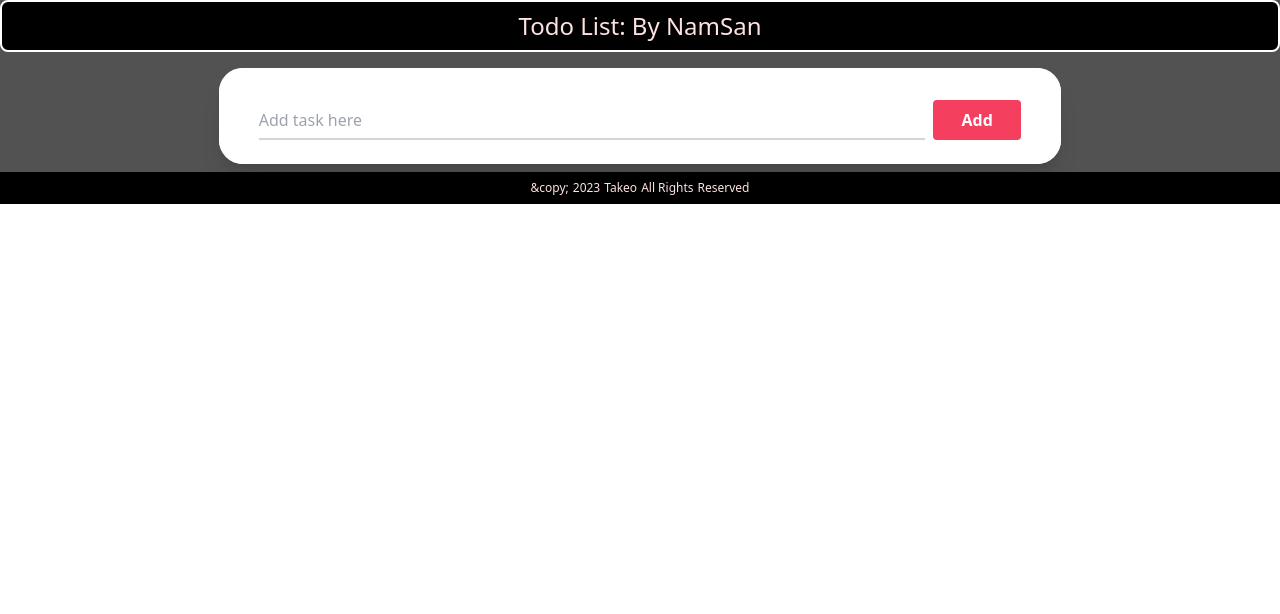
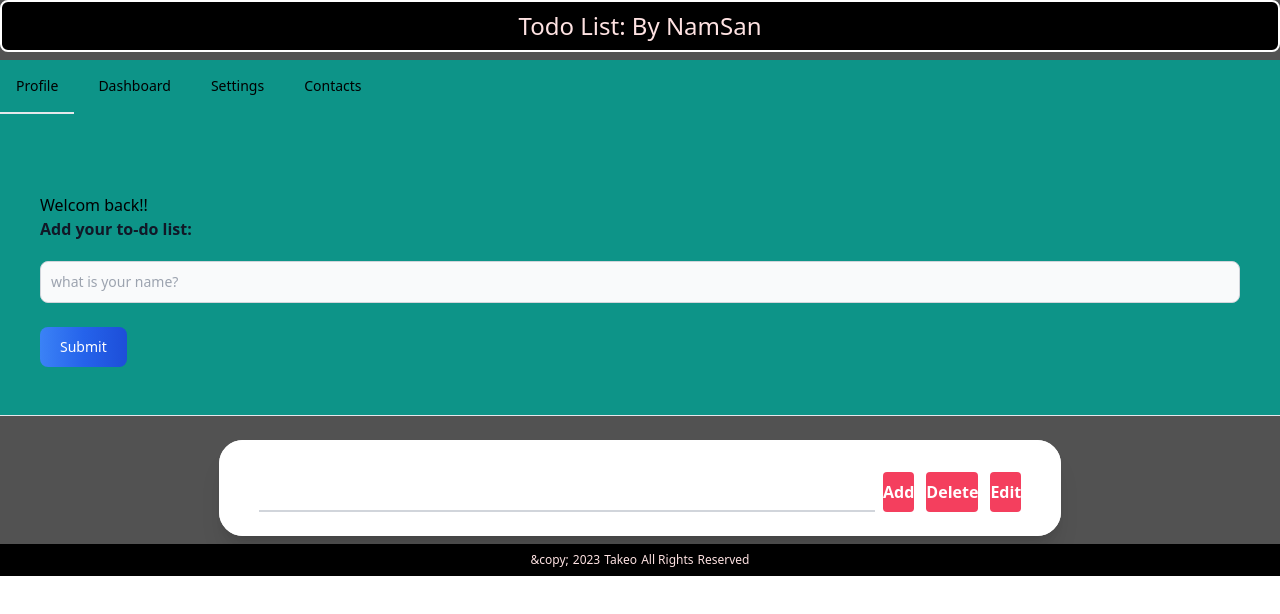
Before and after one commit to sandessth/todo-redux, a React (Vite) app: page / in a window 1280 px wide. Shown: the top 614 px of the page. Built offline with nearby package versions, Linux system fonts and the light colour scheme.

Commit message:
feat:created layout component

```diff
--- a/src/components/containers/container.tsx
+++ b/src/components/containers/container.tsx
@@ -1,12 +1,14 @@
 import NavBar from "../nav-bar/navBar";
 import Footer from "../footer/footer";
+import Layout from "../todo/nams-to-do-ui";
+import Todo from "../todo/todo";
 
-function Container({ children }) {
+function Container() {
   return (
     <div className="bg-neutral-600 bg-cover bg-center bg-fixed">
       <NavBar />
-      {children}
-
+      <Layout />
+      <Todo />
       <Footer />
     </div>
   );
--- /dev/null
+++ b/src/components/todo/nams-to-do-ui.tsx
@@ -0,0 +1,120 @@
+import React, { useState } from "react";
+
+function Layout() {
+  const [task, setTask] = useState("Welcom back!!");
+  const [isMousedOver, setMousedOver] = useState(false);
+  const [name, setName] = useState("");
+
+  function handleClick(event) {
+    setTask(name);
+    event.preventDefault();
+  }
+
+  function handleChange(event) {
+    console.log(event.target.valule);
+    // console.log(event?.target.placeholder);
+    // console.log(event?.target.type);
+    setName(event.target.valule);
+  }
+
+  function handleMouseOver() {
+    // console.log("Moused over");
+    setMousedOver(true);
+  }
+
+  function handleMouseOut() {
+    // console.log("Moused over");
+    setMousedOver(false);
+  }
+
+  return (
+    <div className="p-15 mb-4 border-b border-gray-200 dark:border-gray-700  bg-teal-600">
+      <ul
+        className="flex flex-wrap -mb-px text-sm font-medium text-center"
+        id="myTab"
+        data-tabs-toggle="#myTabContent"
+        role="tablist"
+      >
+        <li className="mr-2" role="presentation">
+          <button
+            className="inline-block p-4 border-b-2 rounded-t-lg"
+            id="profile-tab"
+            data-tabs-target="#profile"
+            type="button"
+            role="tab"
+            aria-controls="profile"
+            aria-selected="false"
+          >
+            Profile
+          </button>
+        </li>
+        <li className="mr-2" role="presentation">
+          <button
+            className="inline-block p-4 border-b-2 border-transparent rounded-t-lg hover:text-gray-600 hover:border-gray-300 dark:hover:text-gray-300"
+            id="dashboard-tab"
+            data-tabs-target="#dashboard"
+            type="button"
+            role="tab"
+            aria-controls="dashboard"
+            aria-selected="false"
+          >
+            Dashboard
+          </button>
+        </li>
+        <li className="mr-2" role="presentation">
+          <button
+            className="inline-block p-4 border-b-2 border-transparent rounded-t-lg hover:text-gray-600 hover:border-gray-300 dark:hover:text-gray-300"
+            id="settings-tab"
+            data-tabs-target="#settings"
+            type="button"
+            role="tab"
+            aria-controls="settings"
+            aria-selected="false"
+          >
+            Settings
+          </button>
+        </li>
+        <li role="presentation">
+          <button
+            className="inline-block p-4 border-b-2 border-transparent rounded-t-lg hover:text-gray-600 hover:border-gray-300 dark:hover:text-gray-300"
+            id="contacts-tab"
+            data-tabs-target="#contacts"
+            type="button"
+            role="tab"
+            aria-controls="contacts"
+            aria-selected="false"
+          >
+            Contacts
+          </button>
+        </li>
+      </ul>
+
+      <form className="p-10 mt-10" onSubmit={handleClick}>
+        <h1>{task}</h1>
+        <h2 className="ext-4xl font-black text-gray-900 dark:text-white mb-5">
+          Add your to-do list: {name}
+        </h2>
+
+        <input
+          className="bg-gray-50 border border-gray-300 text-gray-900 text-sm rounded-lg focus:ring-blue-500 focus:border-blue-500 block w-full p-2.5 dark:bg-gray-700 dark:border-gray-600 dark:placeholder-gray-400 dark:text-white dark:focus:ring-blue-500 dark:focus:border-blue-500"
+          onChange={handleChange}
+          type="text"
+          placeholder="what is your name?"
+          value={name}
+        />
+        <br />
+        <button
+          className="text-white bg-gradient-to-r from-blue-500 via-blue-600 to-blue-700 hover:bg-gradient-to-br focus:ring-4 focus:outline-none focus:ring-blue-300 dark:focus:ring-blue-800 font-medium rounded-lg text-sm px-5 py-2.5 text-center mr-2 mb-2"
+          style={{ backgroundColor: isMousedOver ? "black" : "white" }}
+          onClick={handleClick}
+          onMouseOver={handleMouseOver}
+          onMouseOut={handleMouseOut}
+        >
+          Submit
+        </button>
+      </form>
+    </div>
+  );
+}
+
+export default Layout;
--- a/src/components/todo/todo.tsx
+++ b/src/components/todo/todo.tsx
@@ -3,13 +3,18 @@ import { useState } from "react";
 function Todo() {
   const [task, setTask] = useState("");
   console.log({ task });
+
+  function handleClick() {
+    setTask("Added");
+  }
+
   return (
     <>
       <div className="flex justify-center items-center p-2">
         <div className="w-2/3 bg-white rounded-3xl mx-auto overflow-hidden shadow-xl">
           <div className="px-10 pt-8 pb-6 bg-white rounded-tr-4xl">
             <form>
-              <div className="grid grid-cols-8 relative gap-2">
+              <div className="flex flex-row gap-2">
                 <input
                   value={task}
                   onChange={(event) => setTask(event.target.value)}
@@ -18,12 +23,32 @@ function Todo() {
                   type="text"
                   placeholder="john@doe.com"
                 />
+
                 <label className="absolute left-0 -top-3.5 text-gray-600 text-sm transition-all peer-placeholder-shown:text-base peer-placeholder-shown:text-gray-400 peer-placeholder-shown:top-2 peer-focus:-top-3.5 peer-focus:text-gray-600 peer-focus:text-sm">
                   Add task here
                 </label>
-                <button className="rounded bg-rose-500 hover:bg-rose-400 text-white font-semibold text-center">
-                  Add
-                </button>
+
+                <div className="flex flex-row gap-3">
+                  <button
+                    onClick={handleClick}
+                    className="rounded bg-rose-500 hover:bg-rose-400 text-white font-semibold text-center"
+                  >
+                    Add
+                  </button>
+                  <button
+                    onClick={handleClick}
+                    className="rounded bg-rose-500 hover:bg-rose-400 text-white font-semibold text-center"
+                  >
+                    Delete
+                  </button>
+
+                  <button
+                    onClick={handleClick}
+                    className="rounded bg-rose-500 hover:bg-rose-400 text-white font-semibold text-center"
+                  >
+                    Edit
+                  </button>
+                </div>
               </div>
             </form>
           </div>
```
